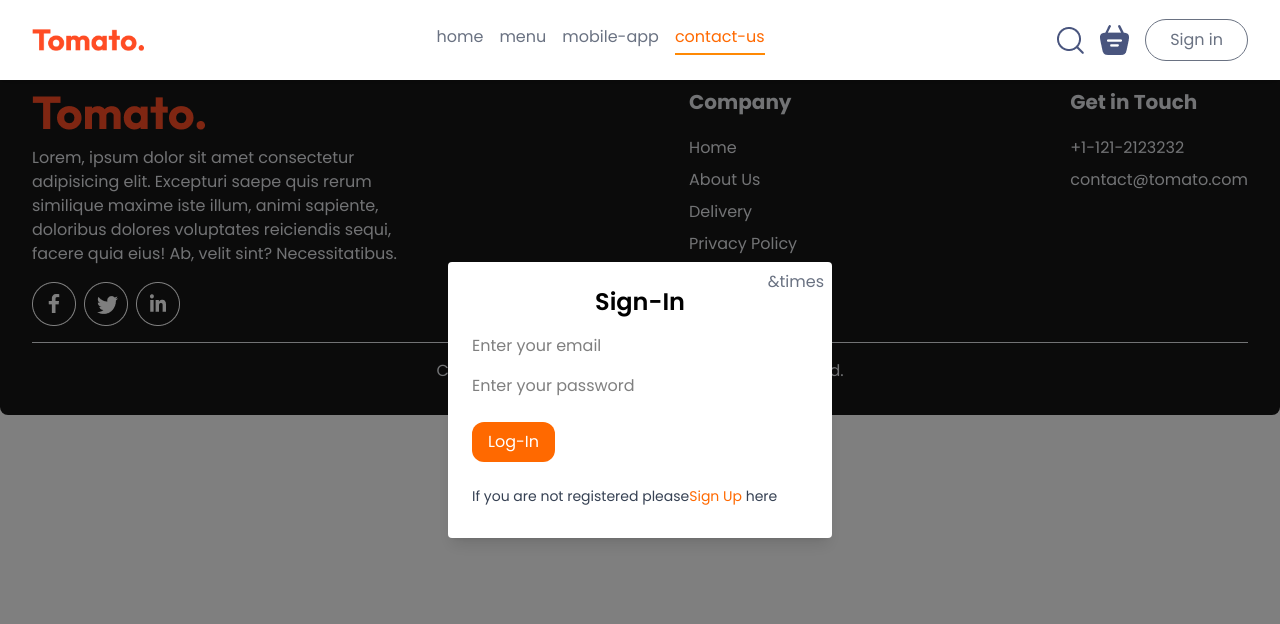
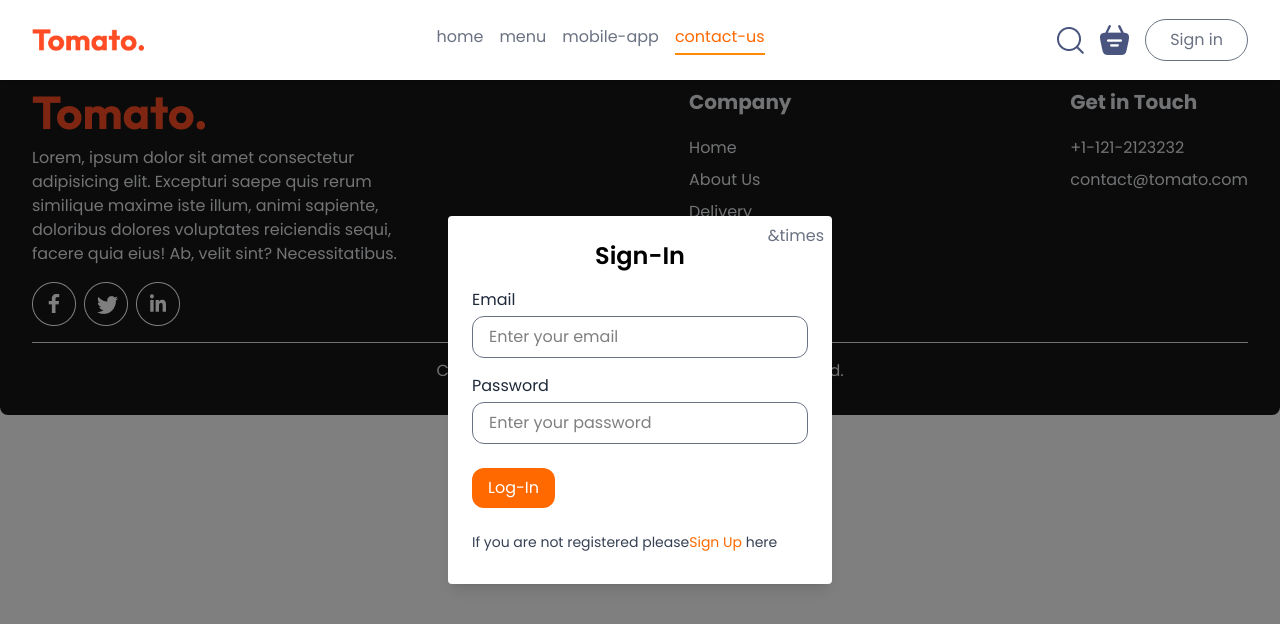
Before and after one commit to Prateek-ind/Food-delivery-App, a React (Vite) app: page /order in a window 1280 px wide. Both pictures are taken after a click on the button "Sign in". Shown: the top 624 px of the page. Built offline with nearby package versions, Linux system fonts and the light colour scheme.

Commit message:
fix input component

```diff
--- a/src/components/Input.jsx
+++ b/src/components/Input.jsx
@@ -1,10 +1,14 @@
 import React from "react";
 
-const Input = ({ label, type, ...props }) => {
-  return <div className="flex">
-    <label htmlFor={label} className="text-gray-500">{label}</label>
-    <input name={label} type={type} {...props} />
-  </div>
+const Input = ({ name, type, ...props }) => {
+  return (
+    <div className="flex flex-col gap-1 w-full">
+      <label htmlFor={name} className="text-gray-800">
+        {name}
+      </label>
+      <input name={name} type={type} {...props} className="border border-gray-500 outline-none rounded-xl px-4 py-2 " />
+    </div>
+  );
 };
 
 export default Input;
```
